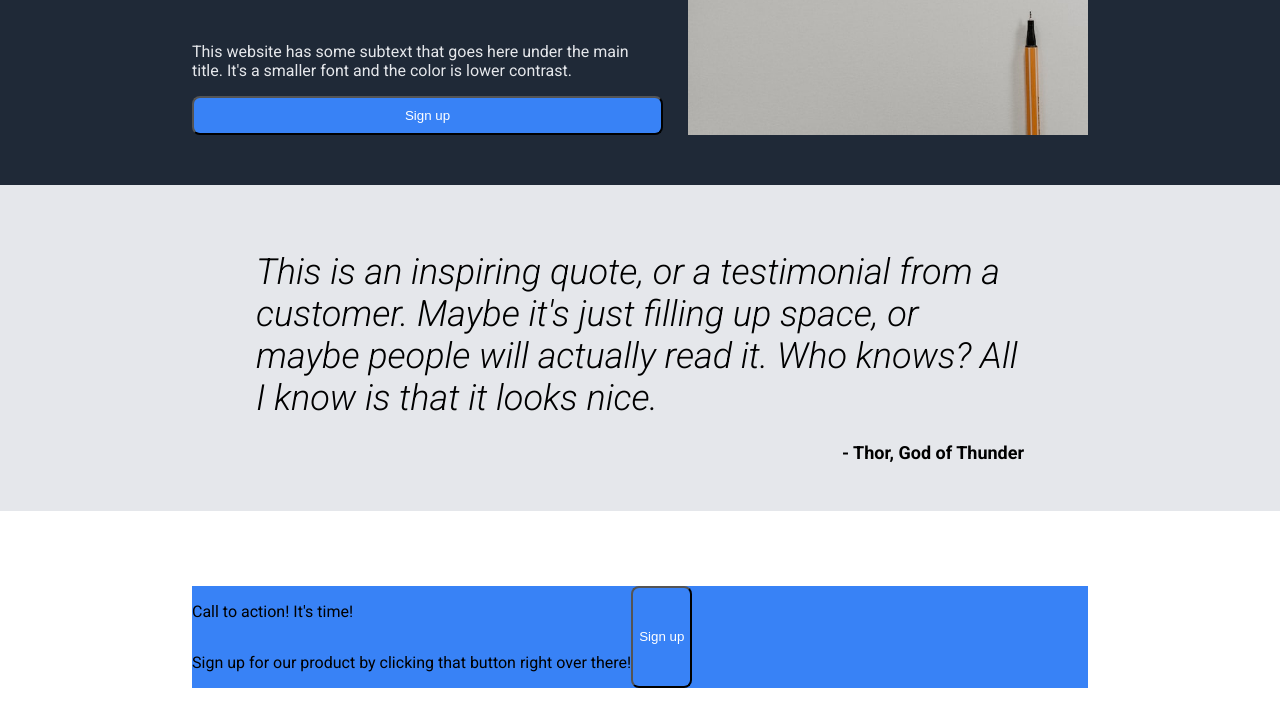
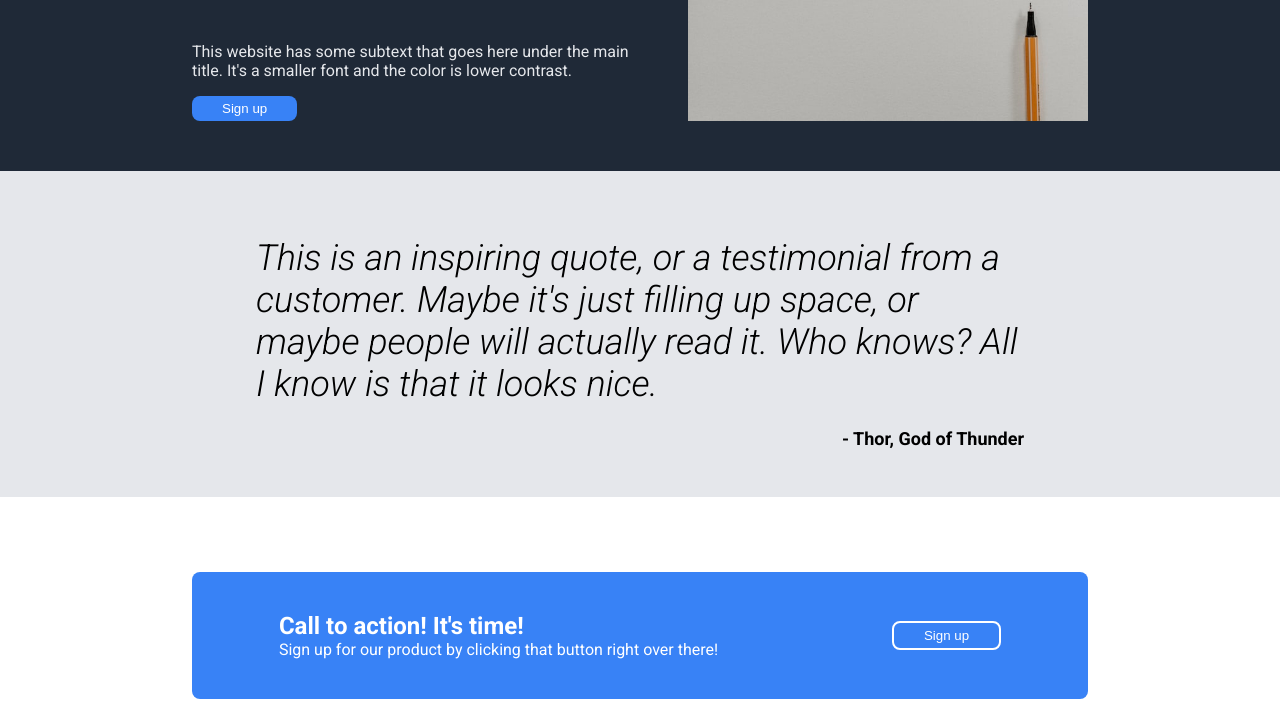
Before and after one commit to eddie-koby/landing-page, a plain HTML site: page index.html in a window 1280 px wide. Shown: the part 285-986 px from the top of the page. Drawn offline with Linux system fonts and the light colour scheme.

Commit message:
Update sign up buttons and call to action section
Updated the formatting of the sign up buttons. Also updated some
formatting in the call to action section of the landing page.

```diff
--- a/index.html
+++ b/index.html
@@ -38,8 +38,8 @@
         </div>
         <div class="four">
             <div>
-                <p>Call to action! It's time!</p>
-                <p>Sign up for our product by clicking that button right over there!</p>
+                <p class="call bold">Call to action! It's time!</p>
+                <p class="call">Sign up for our product by clicking that button right over there!</p>
             </div>
             <button class="border-button">Sign up</button>
         </div>
--- a/style.css
+++ b/style.css
@@ -25,7 +25,14 @@ button {
     background-color: #3882f6;
     color: white;
     border-radius: 8px;
-    padding: 10px 6px;
+    padding: 5px 30px;
+    align-self: flex-start;
+    border: none;
+}
+
+.border-button {
+    align-self: center;
+    border: 2px solid white;
 }
 
 .hero {
@@ -51,11 +58,25 @@ button {
     background-color: #3882f6;
     margin: 75px 15vw;
     display: flex;
+    justify-content: space-around;
+    border-radius: 8px;
+    padding: 40px 0px;
 }
 
 .four div {
     display: flex;
     flex-direction: column;
+}
+
+.call {
+    margin: 0;
+    color: white;
+    font-weight: 300;
+}
+
+.call.bold {
+    font-weight: 700;
+    font-size: 24px;
 }
 
 .five {
```
